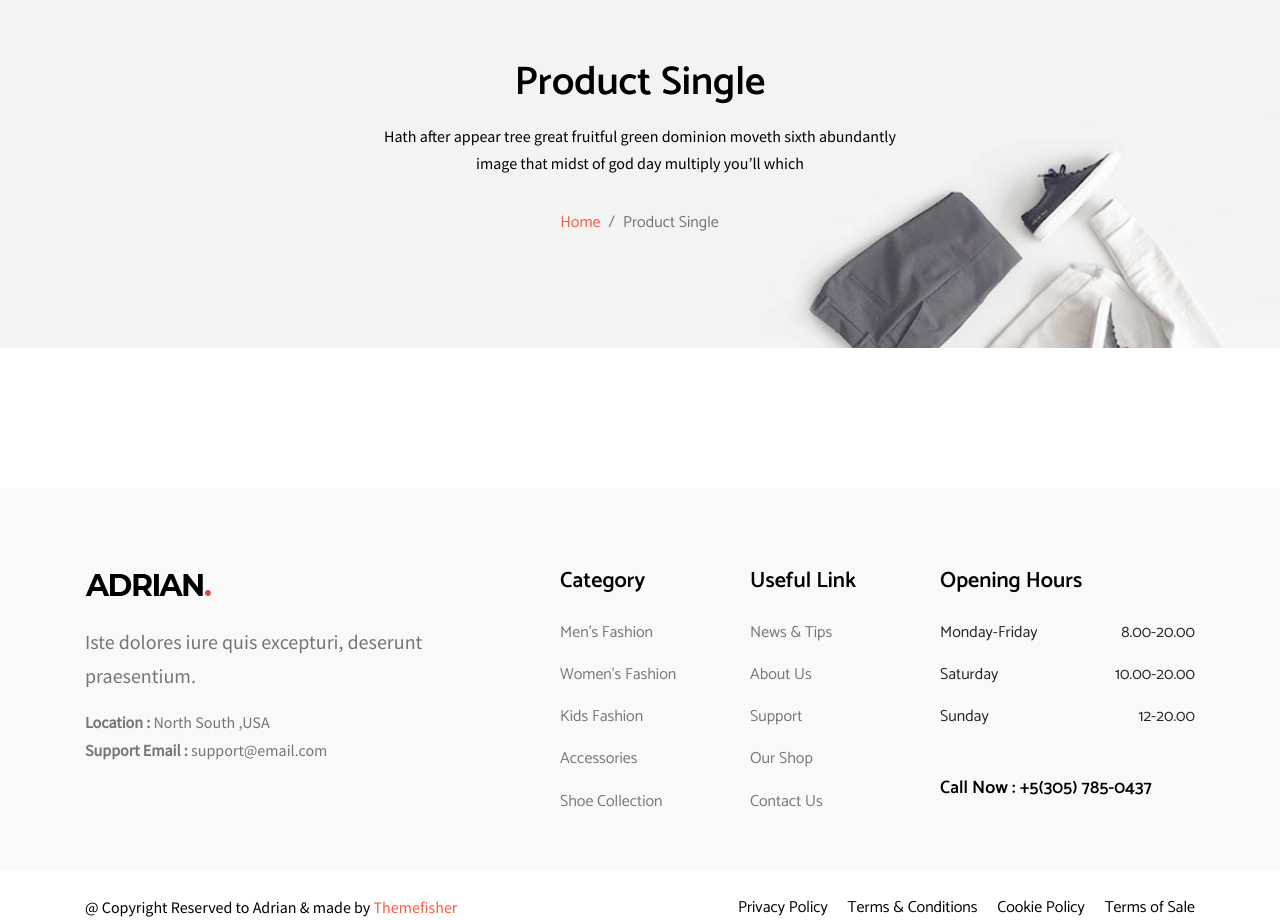
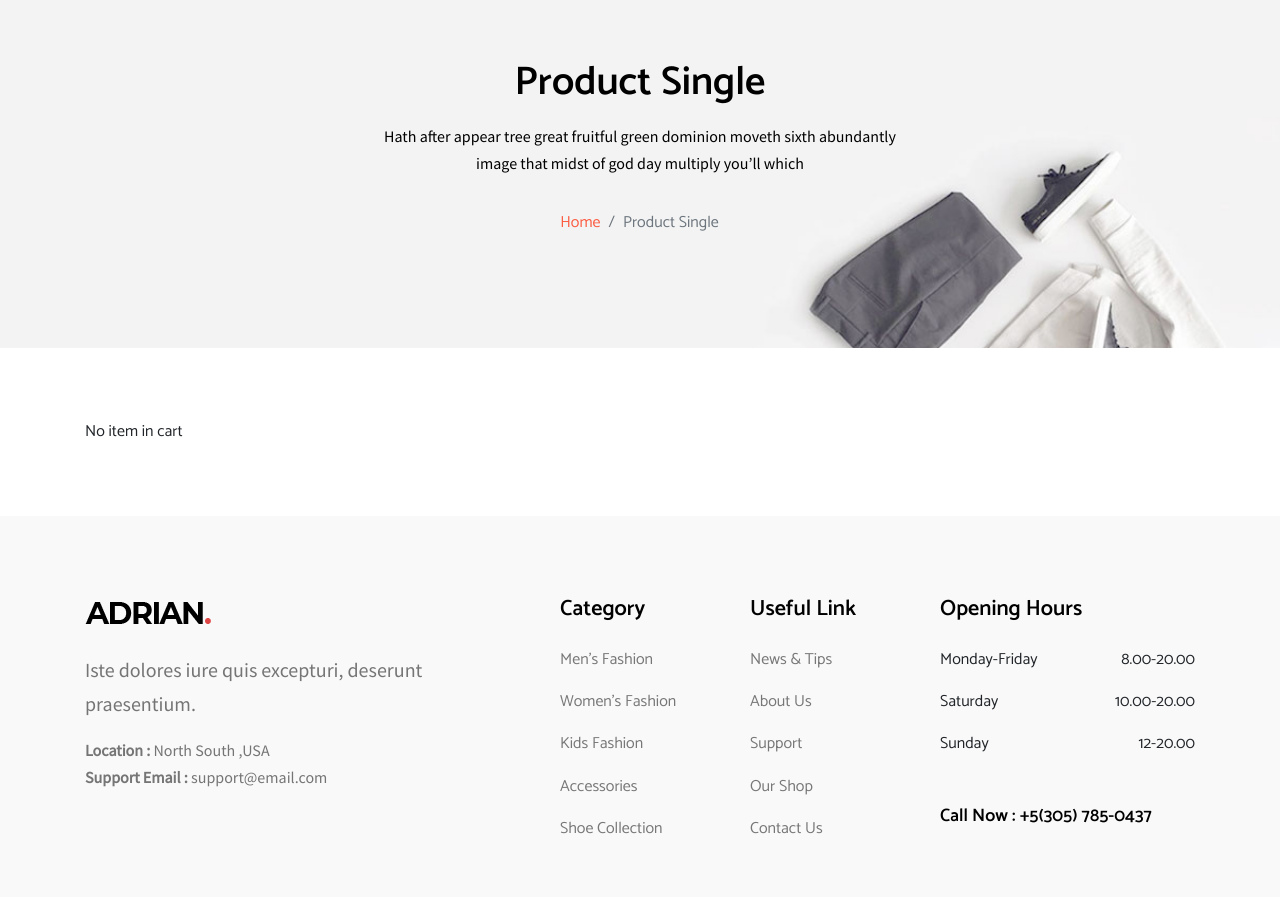
Before and after one commit to rkBoahene/FashionShop1, a Django app: page /cart/ in a window 1280 px wide. Shown: the part 100-1020 px from the top of the page. Run offline with Django 3.2, Linux system fonts and the light colour scheme; a user stored in the database is signed in; data comes from the database, SQL or seed files in the repository; both versions use the stored data as it was after the commit; tables that the repository leaves empty hold one stand-in row (values such as "Sample post"); some libraries are stand-ins or nearby versions; some web fonts are replaced.

Commit message:
cart items view done

```diff
--- a/FashionShop1/products/models.py
+++ b/FashionShop1/products/models.py
@@ -82,6 +82,13 @@ class Product(models.Model):
     def __str__(self):
         return self.title
 
+    @property
+    def name(self):
+        return self.title
+
+
+
+
 def product_pre_save_receiver(sender, instance, *args, **kwargs):
     if not instance.slug:
         instance.slug = unique_slug_generator(instance)
--- a/FashionShop1/templates/cart/home.html
+++ b/FashionShop1/templates/cart/home.html
@@ -4,7 +4,8 @@
 {% include 'partials/_sub_nav_header.html' %}
 
 <section class="cart shopping page-wrapper">
-  {% if cart.products.exist %}
+
+  {% if cart.products.exists %}
     <div class="container">
       <div class="row justify-content-center">
         <div class="col-lg-12">
@@ -26,27 +27,27 @@
                       {% for product in cart.products.all %}
                         <tr class="cart_item">
                             <td class="product-thumbnail" data-title="Thumbnail">
-                                <a href="#"><img src="images/shop/cart/cart-1.jpg" class="attachment-woocommerce_thumbnail size-woocommerce_thumbnail" alt=""></a>
+                                <img src="{{ product.main_image.url}}" class="attachment-woocommerce_thumbnail size-woocommerce_thumbnail" alt="product image">
                             </td>
 
                             <td class="product-name" data-title="Product">
-                                <a href="#">Trendy Cloth</a>
+                                <span> <a href="{{product.get_absolute_url}}">{{product.title}}</a></span>
                             </td>
 
                             <td class="product-price" data-title="Price">
-                                <span class="amount"><span class="currencySymbol">$</span>90.00</span>
+                                <span class="amount"><span class="currencySymbol">$</span>{{product.price}}</span>
                             </td>
 
                             <td class="product-quantity" data-title="Quantity">
                                 <div class="quantity">
                                     <label class="sr-only" >Quantity</label>
 
-                                    <input type="number" id="qty" class="input-text qty text" step="1" min="0" max="9" value="1" title="Qty" size="4"  >
+                                    <input type="number" id="qty" class="input-text qty text" step="1" min="0" max="9" value="{{cart.quantity}}" title="Qty" size="4"  >
                                 </div>
                             </td>
                             <td class="product-subtotal" data-title="Total">
                                 <span class="amount">
-                                  <span class="currencySymbol">$</span>90.00</span>
+                                  <span class="currencySymbol">$</span>{{cart.subtotal }}</span>
                             </td>
 
                              <td class="product-remove" data-title="Remove">
@@ -86,7 +87,7 @@
               <ul class="list-unstyled mb-4">
                 <li class="d-flex justify-content-between pb-2 mb-3">
                   <h5>Subtotal</h5>
-                  <span>$90.00</span>
+                  <span>${{cart.subtotal}}</span>
                 </li>
 
                   <li class="d-flex justify-content-between pb-2 mb-3">
@@ -96,7 +97,7 @@
 
                   <li class="d-flex justify-content-between pb-2">
                   <h5>Total</h5>
-                  <span>${{ cart }}</span>
+                  <span>${{ cart.total }}</span>
                 </li>
               </ul>
               <a href="#" class="btn btn-main btn-small">Proceed to checkout</a>
@@ -104,6 +105,10 @@
         </div>
       </div>
     </div>
+  {% else %}
+    <div class="container">
+      No item in cart
+    </div>
   {% endif %}
   </section>
 
```
Also changed, not shown: FashionShop1/templates/partials/_product_details_display.html (+4 -3 lines), FashionShop1/db.sqlite3.
